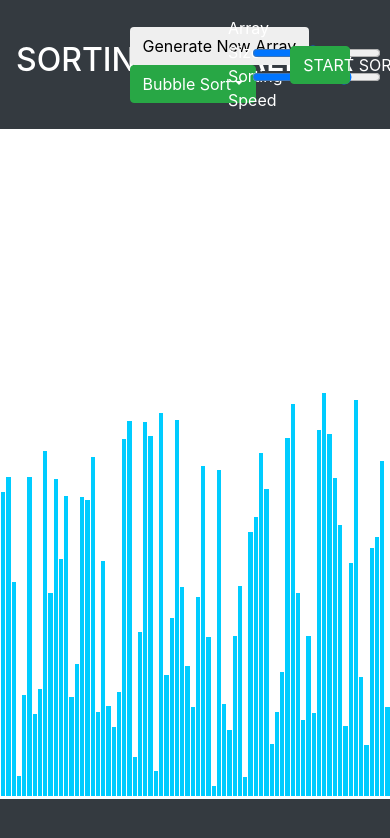
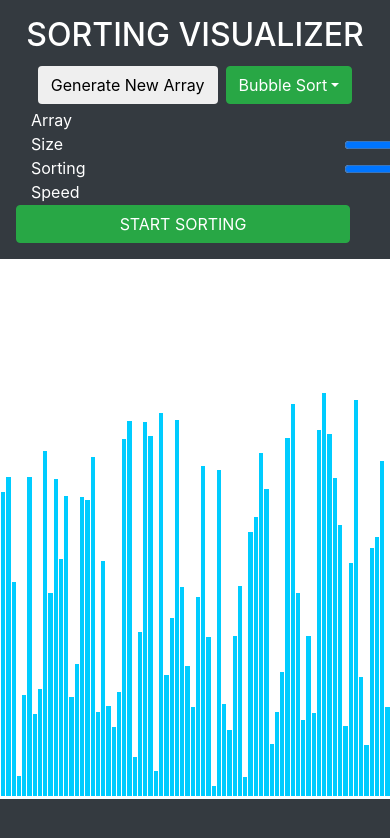
Before and after one commit to tusharmonga014/Sorting-Visualizer, a React (Create React App) app: page / in a window 390 px wide. Shown: the top 838 px of the page. Built offline with nearby package versions, Linux system fonts and the light colour scheme.

Commit message:
Added some responsiveness

```diff
--- a/src/components/ControlBar/ControlBar.jsx
+++ b/src/components/ControlBar/ControlBar.jsx
@@ -55,12 +55,12 @@ class ControlBar extends Component {
 
     return (
       <div className='nav navbar navbar-dark bg-dark text-center p-3'>
-        <div className='navbar navbar-brand col-3 text-center m-0 p-0'>
+        <div className='navbar navbar-brand col-sm-12 col-md-6 col-lg-3 text-center m-0 p-0'>
           <h2>SORTING VISUALIZER</h2>
         </div>
 
-        <div className="col-3  text-center">
-          <button className='generate-array-button btn btn-white btn-round mr-2'
+        <div className="col-sm-12 col-md-6 col-lg-3  text-center">
+          <button className='generate-array-button btn btn-white btn-round mt-1 mb-1 mr-2'
             onClick={() => { this.resetArray(arraySize) }}>
             Generate New Array
           </button>
@@ -76,7 +76,7 @@ class ControlBar extends Component {
               Bubble Sort
             </button>
             <div className="dropdown-menu">
-            <h1 className="dropdown-header text-large">Select Algorithm</h1>
+              <h1 className="dropdown-header text-large">Select Algorithm</h1>
               <button
                 className="dropdown-item"
                 value='BUBBLE_SORT'
@@ -126,7 +126,7 @@ class ControlBar extends Component {
         </div>
 
         <button
-          className="btn btn-success mr-4 col-2"
+          className="btn btn-success mr-4 col-sm-12 col-md-12 col-lg-2"
           onClick={this.startSorting}>
           START SORTING
         </button>
```
